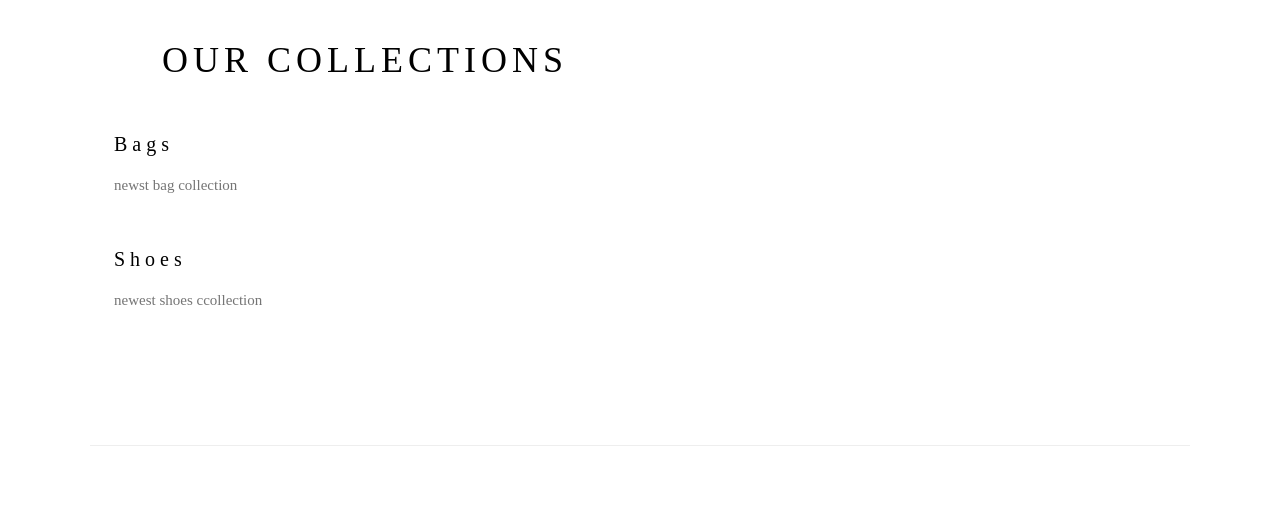
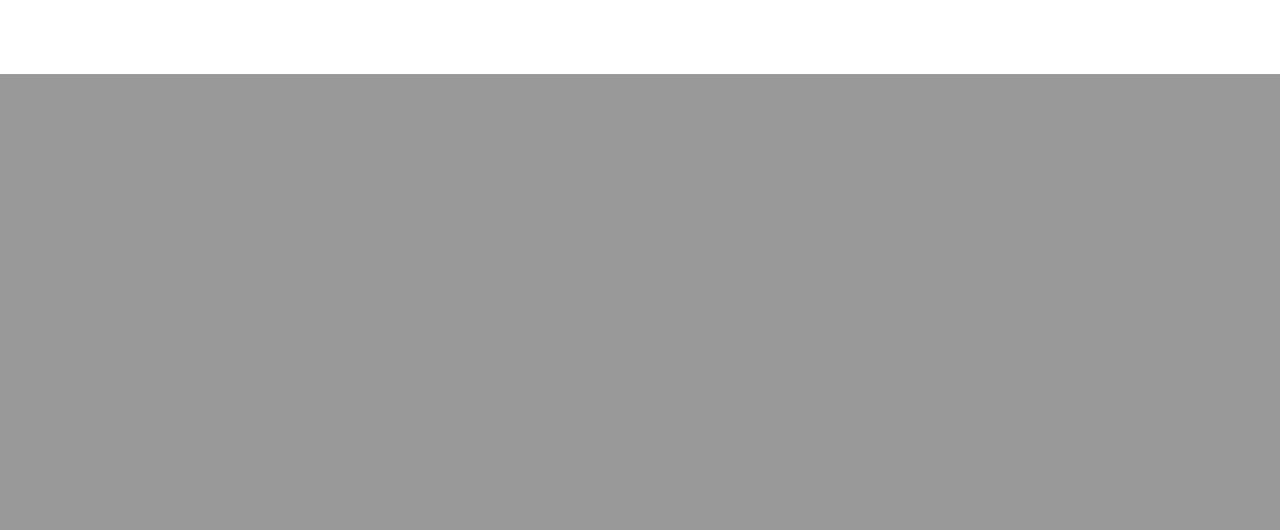
Before and after one commit to haaadis/online-shop, a Flask app: page / in a window 1280 px wide. Shown: the part 1626-2156 px from the top of the page. After the commit the page ends 1700 px from the top, so only its background shows below. Run offline with Flask 3, Linux system fonts and the light colour scheme; the visitor is signed in with stand-in values (Sample User, id 1); some libraries are stand-ins or nearby versions.

Commit message:
Update home.html

```diff
--- a/templates/home.html
+++ b/templates/home.html
@@ -83,19 +83,22 @@ li a:hover:not(.active) {
 	</div>
   </div>
   		   <ul>
-  	<li><a >BS</a></li>
-    <li><a class="active" href="{{ url_for('home') }}">Home</a></li>
-  	<li><a href="{{ url_for('bags') }}">BAGS</a></li>
+			   <li><a  href="{{ url_for('home') }}">BS</a></li>
+			   <li><a  href="{{ url_for('home') }}">HOME</a></li>
+			   <li><a class="active" href="{{ url_for('bags') }}">BAGS</a></li>
 			  <li><a href="{{ url_for('shoes') }}">SHOES</a></li>
-	  {%if session['admin']%}
-	  <li style="float:right"><a href="{{ url_for('add_product') }}">add producr</a></li>
+			 {%if session['adminlog']%}
+			 <li style="float:left"><a href="{{ url_for('add_product') }}">add product</a></li>
+			 <li style="float:left"><a href="{{ url_for('delete_product') }}">delete product</a></li>
 			 {% endif %}
+
+
 			 {%if session['loggedin']%}
 			 <li style="float:right"><a href="{{ url_for('logout') }}">log out</a></li>
 			 {% else: %}
 			 <li style="float:right"><a href="{{ url_for('login') }}">log in</a></li>
 			 {% endif %}
-	  <li style="float:right"><a href="{{ url_for('cart') }}"><img src='https://cdn-icons-png.flaticon.com/512/3900/3900101.png' width="20px" height="20px"><sup>{{orders|length}}</sup></a></li>
+			 <li style="float:right"><a href="{{ url_for('cart') }}"><span class="glyphicon glyphicon-shopping-cart"></span><sup>{{orders|length}}</sup></a></li>
 		 </div>
 		   </ul>
   <!-- ezafe kardan ax va container baraye tozihat-->
@@ -138,22 +141,6 @@ li a:hover:not(.active) {
 
      </div>
 
-     <hr>
-
-     <!-- Menu Section -->
-     <div class="w3-row w3-padding-64" id="menu">
-       <div class="w3-col l6 w3-padding-large">
-         <h1 class="w3-center">OUR COLLECTIONS</h1><br>
-         <h4>Bags</h4>
-         <p class="w3-text-grey">newst bag collection</p><br>
-
-         <h4>Shoes</h4>
-         <p class="w3-text-grey">newest shoes ccollection</p><br>
-
-       </div>
-     </div>
-
-     <hr>
 
 
 
```
Lines whose indentation alone changed are shown as unchanged.
